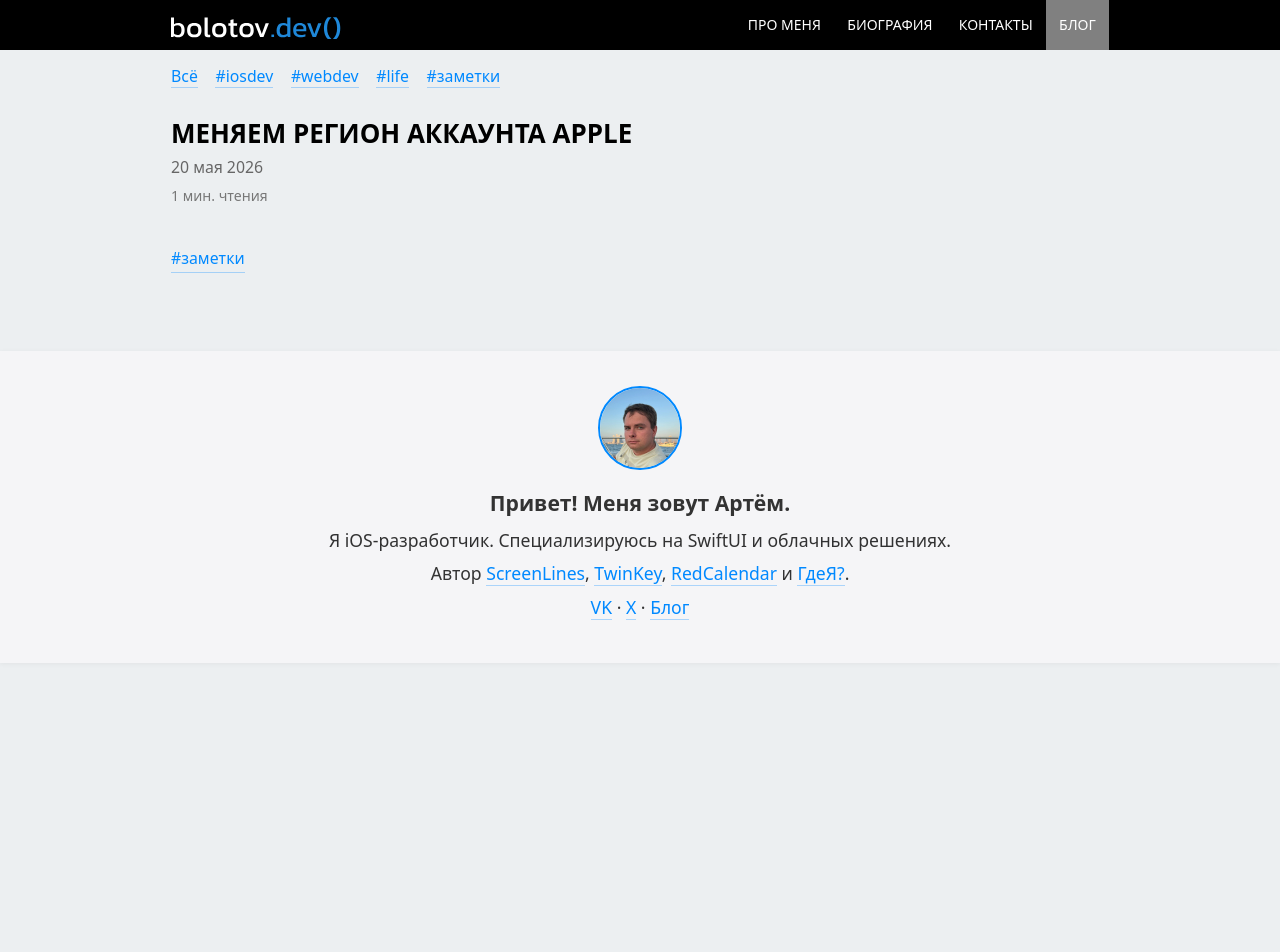
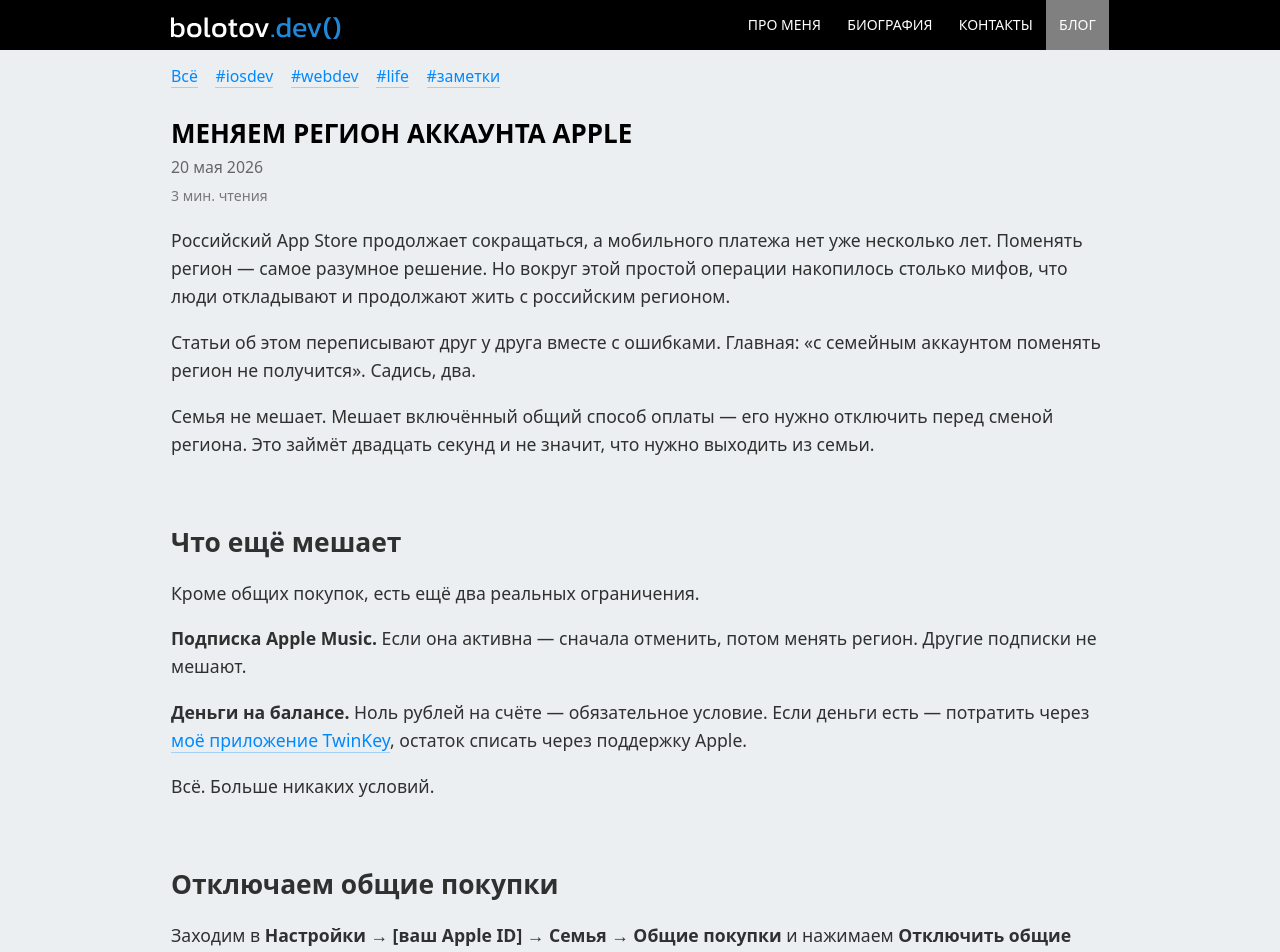
Before and after one commit to artembolotov/artembolotov.github.io, a Jekyll site: the page built from blog/_posts/2026-05-20-apple-change-region.md, in a window 1280 px wide and 1400 px high. Shown: the top 952 px of the window. Built offline with Jekyll 4.4.1, drawn with Linux system fonts in a browser that asks for light colours; some of the changed text lies outside the part shown.

Commit message:
Add Apple region change guide article
Draft article with 4 image galleries covering: disabling shared purchases (the real family-sharing blocker), step-by-step region change in App Store, region selection analysis, and links to TwinKey balance article and Sber top-up section.

https://claude.ai/code/session_01LfGZbKHJjCqHXhHxwDng5Z

```diff
--- a/blog/_posts/2026-05-20-apple-change-region.md
+++ b/blog/_posts/2026-05-20-apple-change-region.md
@@ -1,7 +1,77 @@
 ---
 title: "Меняем регион аккаунта Apple"
-description: ""
+description: "Семейный доступ не мешает. Разбираемся, что на самом деле блокирует смену региона — и как это обойти"
 tags: [notes]
 image: /blog/img/2026-05-20-apple-change-region/og-image.png
 draft: true
 ---
+
+Российский App Store продолжает сокращаться, а мобильного платежа нет уже несколько лет. Поменять регион — самое разумное решение. Но вокруг этой простой операции накопилось столько мифов, что люди откладывают и продолжают жить с российским регионом.
+
+Статьи об этом переписывают друг у друга вместе с ошибками. Главная: «с семейным аккаунтом поменять регион не получится». Садись, два.
+
+Семья не мешает. Мешает включённый общий способ оплаты — его нужно отключить перед сменой региона. Это займёт двадцать секунд и не значит, что нужно выходить из семьи.
+
+## Что ещё мешает
+
+Кроме общих покупок, есть ещё два реальных ограничения.
+
+**Подписка Apple Music.** Если она активна — сначала отменить, потом менять регион. Другие подписки не мешают.
+
+**Деньги на балансе.** Ноль рублей на счёте — обязательное условие. Если деньги есть — потратить через [моё приложение TwinKey](/blog/2026/05/04/spend-apple-balance){:target="_blank" rel="noopener"}, остаток списать через поддержку Apple.
+
+Всё. Больше никаких условий.
+
+## Отключаем общие покупки
+
+Заходим в **Настройки → [ваш Apple ID] → Семья → Общие покупки** и нажимаем **Отключить общие покупки**.
+
+{% capture gallery_family %}
+01.png
+02.png
+{% endcapture %}
+{% include gallery.html images=gallery_family %}
+
+## Меняем регион
+
+Открываем **App Store** и нажимаем на аватарку в правом верхнем углу — попадаем в аккаунт.
+
+{% capture gallery_nav %}
+03.png
+04.png
+05.png
+{% endcapture %}
+{% include gallery.html images=gallery_nav %}
+
+Нажимаем на своё имя → **Страна/регион** — там сейчас стоит Россия. Ищем нужную страну, нажимаем **Продолжить** и принимаем условия.
+
+{% capture gallery_change %}
+06.png
+07.png
+08.png
+{% endcapture %}
+{% include gallery.html images=gallery_change %}
+
+Следующий экран — способ оплаты. Выбираем **Нет** и заполняем адрес. Адрес должен соответствовать выбранному региону. Я выбираю США и указываю штат Монтана: там нет налога с продаж, поэтому итоговая цена в App Store будет ровно такой, как написано, без сюрпризов. Улицу можно писать любую — можно взять мой пример, индекс соответствует городу.
+
+{% capture gallery_payment %}
+09.png
+10.png
+{% endcapture %}
+{% include gallery.html images=gallery_payment %}
+
+Готово — регион изменён.
+
+## Какой регион выбрать
+
+Зависит от того, что нужно. Если нет особых соображений — выбирайте США.
+
+В **Сбере** можно купить подарочные карты для США, ОАЭ, Польши и Турции: **Платежи → Отдых и развлечения** → ищем **Apple**. Карты США здесь самые стабильные — их продают везде и всегда, это не изменится.
+
+Для **Казахстана** карт в Сбере нет. Другие источники существуют, но рассчитывать на них не стоит: сегодня есть, завтра закроют.
+
+**Турция** была привлекательна дешёвыми ценами, но за последние годы стоимость подписок там заметно выросла.
+
+## Пополняем баланс
+
+Самый удобный вариант — подарочная карта через Сбер. Как это сделать и сколько это стоит — в статье об [аккаунте Apple другого региона](/blog/2026/04/05/apple-id-other-region#top-up-balance){:target="_blank" rel="noopener"}.
```
